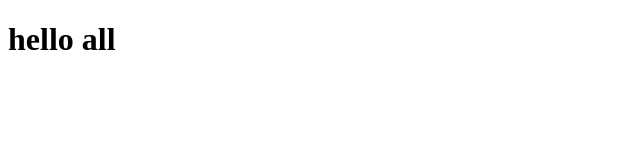
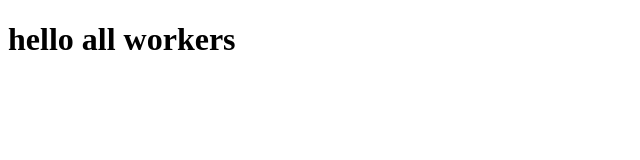
Before and after one commit to AlexanderPolulyah/Lesson_Git, a plain HTML site: page index.html in a window 1280 px wide. Shown: the whole page, without its empty margins (0-640 px from the left). Drawn offline with Linux system fonts and the light colour scheme.

Commit message:
project2

```diff
--- a/index.html
+++ b/index.html
@@ -7,6 +7,6 @@
     <title>Document</title>
 </head>
 <body>
-    <h1>hello all</h1>
+    <h1>hello all workers</h1>
 </body>
 </html>
```
